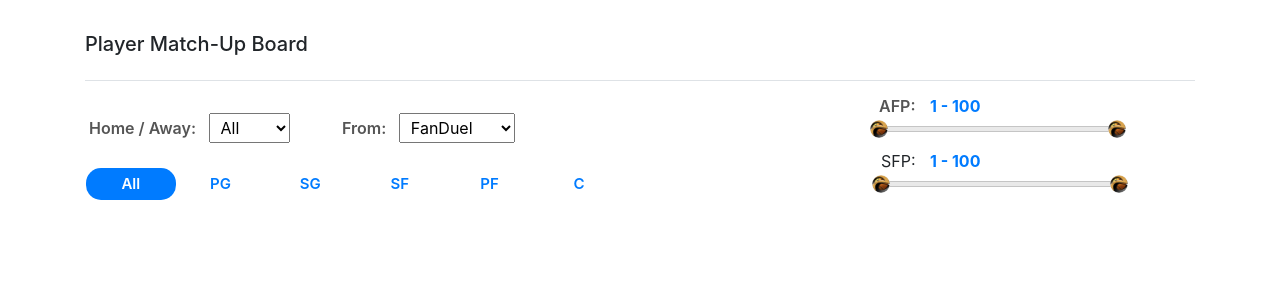
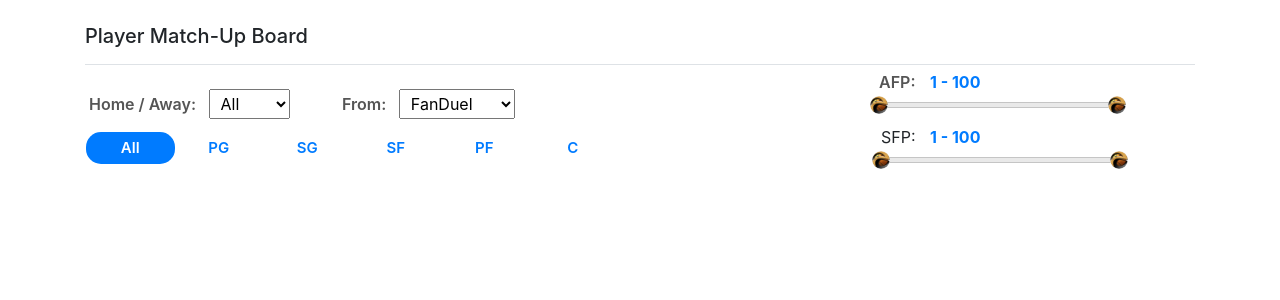
Before and after one commit to yonadav-labs/fantasy-nba, a Django app: template templates/player-match-up-board.html in a window 1280 px wide. Shown: the part 62-362 px from the top of the page. Run offline with Django 3.2, Linux system fonts and the light colour scheme; the template is opened without the code that fills it, so the values that code supplies are empty; parts of the project's set-up code (start-up, migrations or seed data) failed here and were passed over; some libraries are stand-ins or nearby versions.

Commit message:
revise style for player match up board

```diff
--- a/static/css/extra.css
+++ b/static/css/extra.css
@@ -59,7 +59,7 @@ table th {
 }
 
 .player-board {
-    max-height: calc(100vh - 270px);
+    max-height: calc(100vh - 330px);
     overflow-x: hidden;
 }
 
@@ -68,7 +68,7 @@ table th {
 }
 
 .player-board tbody {
-    max-height: calc(100vh - 330px);
+    max-height: calc(100vh - 390px);
     overflow-x: hidden;
     display: block;
 }
--- a/templates/player-match-up-board.html
+++ b/templates/player-match-up-board.html
@@ -9,8 +9,8 @@
 {% block content %}
 <div class="container mt-4">
   <div class="row">
-    <div class="col-md-12 mt-2">
-      <h5 class="mb-4">Player Match-Up Board</h5>
+    <div class="col-md-12">
+      <h5 class="mb-3">Player Match-Up Board</h5>
 
       <ul class="nav nav-tabs slate">
         {% for slate, values in games.items %}
@@ -21,7 +21,7 @@
       </ul>
 
       <!-- Tab panes -->
-      <div class="tab-content mb-2">
+      <div class="tab-content">
         {% for slate, values in games.items %}
           <div class="tab-pane container slate pl-3 pt-3 pb-5" id="tab-{{ slate }}">
             {% for game in values %}
@@ -59,7 +59,7 @@
         <div class="fpts-filter slider-range afp"></div>
       </div>
     </div>
-    <div class="col-md-6 mt-1 p-2 p-t-0">
+    <div class="col-md-6 pl-2">
       <ul class="nav nav-pills position-filter p-2">
         <li class="nav-item">
           <a class="nav-link active" href="#">All</a>
```
